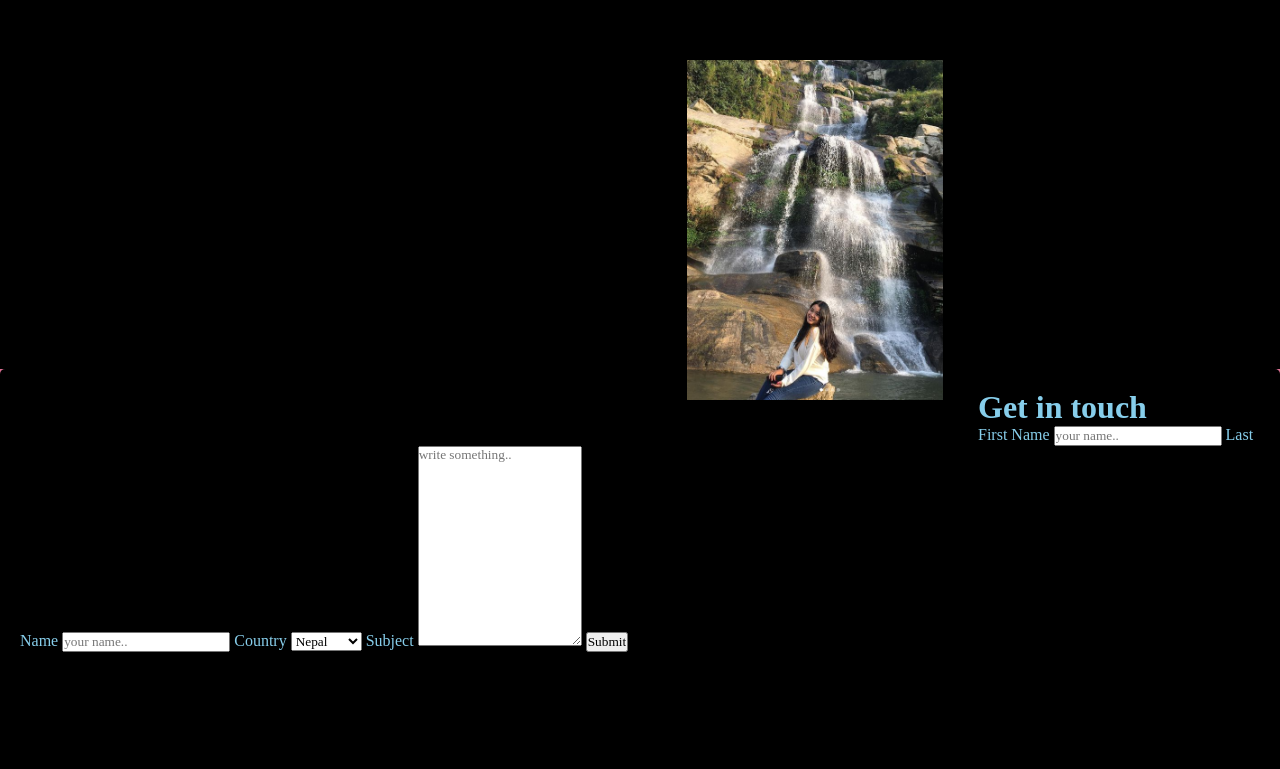
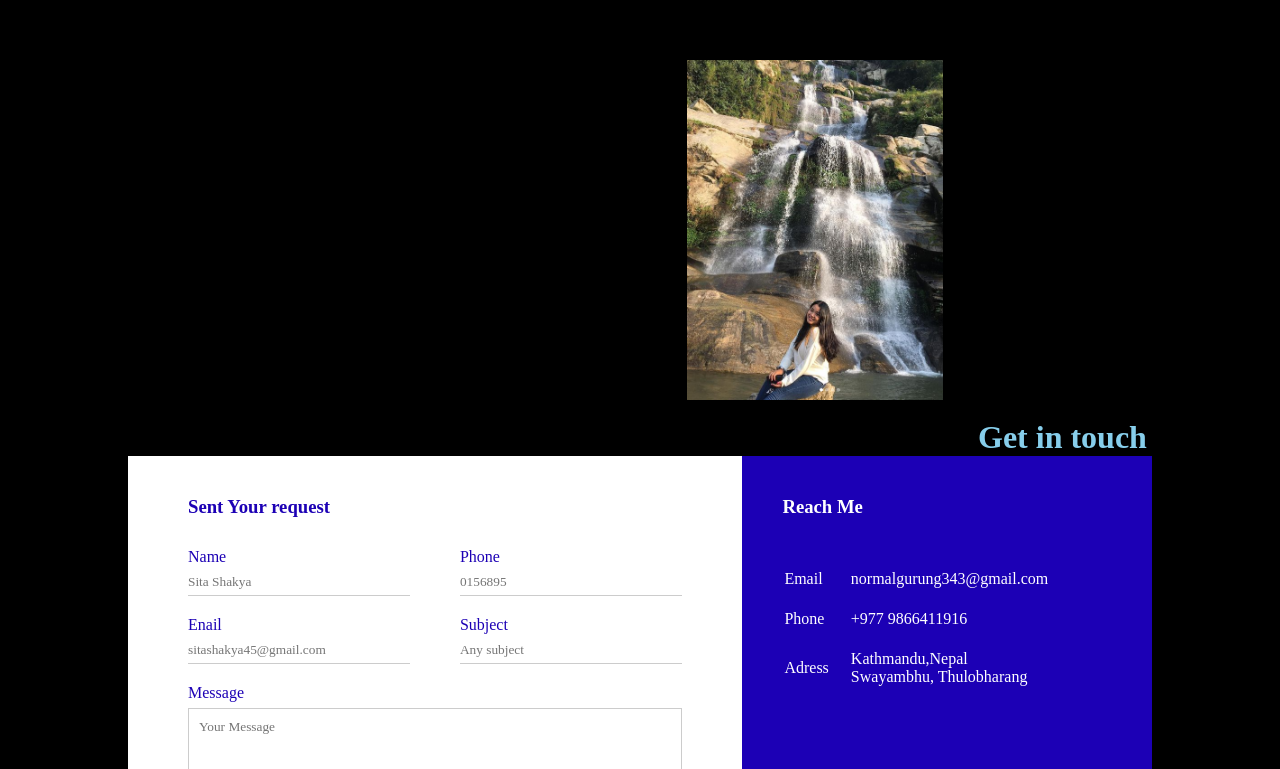
Before and after one commit to narmalgrg/webtechnologies, a plain HTML site: page portfolio/index.html in a window 1280 px wide. Shown: the part 2031-2800 px from the top of the page. Drawn offline with Linux system fonts and the light colour scheme.

Commit message:
new changes in contact

```diff
--- a/portfolio/css/style.css
+++ b/portfolio/css/style.css
@@ -5,7 +5,7 @@
     box-sizing: border-box;
 }
 body{
-    background: palevioletred;
+    background: black;
     color: skyblue ;
 }
 .container-top{
@@ -115,6 +115,23 @@ height: 100vh;
     text-align: center;
     padding: 100px;
 }
+.about-container{
+    width: 80%;
+    display: block;
+    margin: auto;
+    padding-top: 100px;
+}
+
+
+.image-section1{
+    float: right;
+    width: 40%;
+}
+.image-section1 img{
+    width: 50%;
+    height: auto;
+
+}
 .gallery-container{
     display: block;
 }
@@ -149,30 +166,95 @@ height: 100vh;
 .education{
     height: 100vh;
 }
-.input[type=text]{
-    width: 100%;
-    padding: 12px;
-    border: 1px solid #ccc;
-    border-radius: 4px;
-    box-sizing: border-box;
-    margin-top: 6px;
-    margin-bottom: 16px;
-    resize: vertical;
+
+
+.container1{
+  width: 80%;
+  margin: 50px auto;
 }
-.input[type=submit]{
-    background-color: blueviolet;
-    color: aliceblue;
-    padding: 12px ;
-    border: none;
-    border-radius: 4px;
-    cursor: pointer;
+.contact-box{
+  background: #fff;
+  display: flex;
+}
+.contact-left{
+    flex-basis: 60%;
+    padding: 40px 60px;
 
 }
-.input[type=submit]:hover{
-    background-color: blue;
+.contact-right{
+    flex-basis: 40%;
+    padding: 40px;
+    background:#1c00b5;
+    color:#fff;
+
 }
-.container1{
-  border-radius: 5px;
-  background-color: black;
-  padding: 20px;
+.img-section {
+    display: flex;
+    width: 100%;
+    padding-top: 0px;
+    justify-content: center;
+    border:5px solid black;
+      }
+     .heading {
+       height: 20px;
+       width: 100%;
+     }
+.input-row{
+    display: flex;
+    justify-content: space-between;
+    margin-bottom: 20px;
 }
+
+.input-row .input-group{
+    flex-basis: 45%;
+
+}
+input{
+    width: 100%;
+    border: none;
+    border-bottom: 1px solid #ccc;
+    outline: none;
+    padding-bottom: 5px;
+}
+textarea{
+    width:100%;
+    border: 1px solid #ccc;
+    outline: none;
+    padding: 10px;
+    box-sizing: border-box;
+
+}
+label{
+    margin-bottom: 6px;
+    display: block;
+    color: #1c00b5;
+}
+button{
+    background: #1c00b5;
+    width: 100px;
+    border: none;
+    outline: none;
+    color: white;
+    height: 35px;
+    border-radius: 30px;
+    margin-top: 20px;
+    box-shadow: 0px 5px 15px 0px rgba(28,0,181,0.3) ;
+}
+.contact-left h3{
+    color: #1c00b5;
+    font-weight: 600;
+    margin-bottom: 30px;
+}
+
+.contact-right h3{
+    font-weight: 600;
+    margin-bottom: 30px;
+}
+
+tr td:first-child{
+    padding-right: 20px;
+}
+
+tr td{
+    padding-top: 20px;
+}
--- a/portfolio/index.html
+++ b/portfolio/index.html
@@ -39,8 +39,28 @@
         </div>
 
         <div id="about-me" class="container">
-            <h1>Rising student at Herald College kathmandu studying Bachleors in Information Technology with career interests in Software Developer and  System Analysists.</h1>
-            <p>Welcome to my Digital portfolio. This website deplicts all about me. I was born and raised in the eastern part of Nepal where I grew up in a samll town called khandbari and always had been interested in computers and technology.That's why also i am studying Bachleors in Information Technology, now I am in my first semester at the Herald college kathmandu, which is UK based university(University of Wolverhampton). </p>
+            <h1>About Me</h1>
+            <br>
+            <h2>Rising student at Herald College kathmandu studying Bachleors in Information Technology <br>
+                 with career interests in Software Developer and  System Analysists.</h2>
+            <br>
+            <p>Welcome to my Digital portfolio. This website deplicts all about me. <br>
+                I was born and raised in the eastern part of Nepal where I grew up in <br>
+                a samll town called khandbari and always had<br>
+                been interested in computers and technology.<br>
+                That's why also i am studying Bachleors in Information Technology,<br>
+                now I am in my first semester at <br>
+                the Herald college kathmandu, which is UK based university(University of Wolverhampton). </p>
+            <div class="social">
+                <a href=""> <i class="fab fa-facebook-f"></i></a>
+                <a href=""> <i class="fab fa-instagram"></i></a>
+                <a href=""> <i class="fab fa-linkedin"></i></a>
+            </div>
+            <div class="image-section1" >
+                <img src="images/image1.jpg">
+
+            </div>
+
         </div>
         <div id="gallery" class="container">
                 <h1>This is gallery</h1>
@@ -61,27 +81,61 @@
         </div>
         <div id="contact" class="container1">
             <h1>Get in touch</h1>
-            <form action="action_page.php">
-                <label for="fname">First Name</label>
-                <input type="text" id="fname" name="firstname" placeholder="your name..">
+            <div class="contact-box">
+                <div class="contact-left">
+                     <h3>Sent Your request </h3>
+                     <form>
 
-                <label for="lname">Last Name</label>
-                <input type="text" id="lname" name="lastname" placeholder="your name..">
+                    <div class="input-row">
+                        <div class="input-group">
+                            <label>Name</label>
+                            <input type="text" placeholder="Sita Shakya">
+                        </div>
+                        <div class="input-group">
+                            <label>Phone</label>
+                            <input type="text" placeholder="0156895">
+                        </div>
 
-                <label for="country">Country</label>
-                <select id="country" name="country">
-                    <option value ="nepal">Nepal</option>
-                    <option value="usa">USA</option>
-                    <option value="australia">Australia</option>
 
-                </select>
 
-                <label for="subject">Subject</label>
-                <textarea id="subject" name="subject" placeholder="write something.."
-                style="height:200px"></textarea>
+                    </div>
 
-                <input type="submit" value="Submit">
-            </form>
+                         <div class="input-row">
+                            <div class="input-group">
+                                <label>Enail</label>
+                                <input type="email" placeholder="sitashakya45@gmail.com">
+                            </div>
+                            <div class="input-group">
+                                <label>Subject</label>
+                                <input type="text" placeholder="Any subject">
+                            </div>
+
+                        </div>
+                               <label>Message</label>
+                               <textarea rows="4"  placeholder="Your Message"></textarea>
+                               <button type="submit"> SEND</button>
+                     </form>
+                </div>
+                <div class="contact-right">
+                   <h3>Reach Me</h3>
+                   <table>
+                    <tr>
+                         <td>Email</td>
+                         <td>normalgurung343@gmail.com</td>
+                    </tr>
+                    <tr>
+                        <td>Phone</td>
+                        <td> +977 9866411916</td>
+                   </tr>
+                   <tr>
+                    <td>Adress</td>
+                    <td> Kathmandu,Nepal <br>
+                    Swayambhu, Thulobharang</td>
+               </tr>
+                   </table>
+                </div>
+            </div>
+
 
 
         </div>
```
